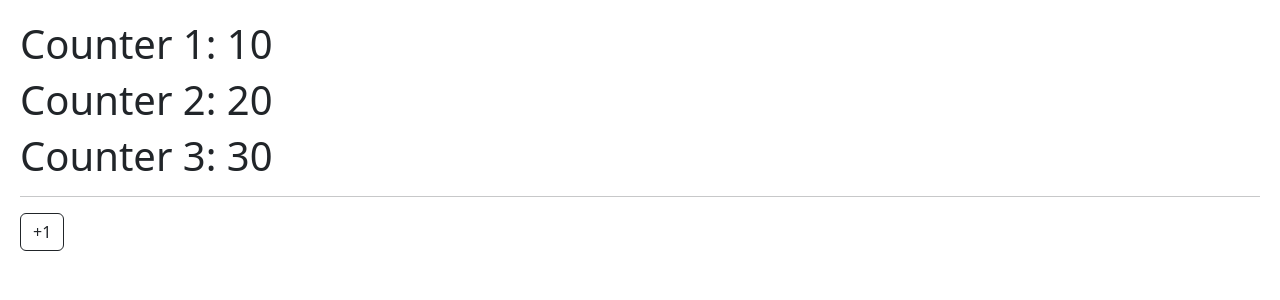
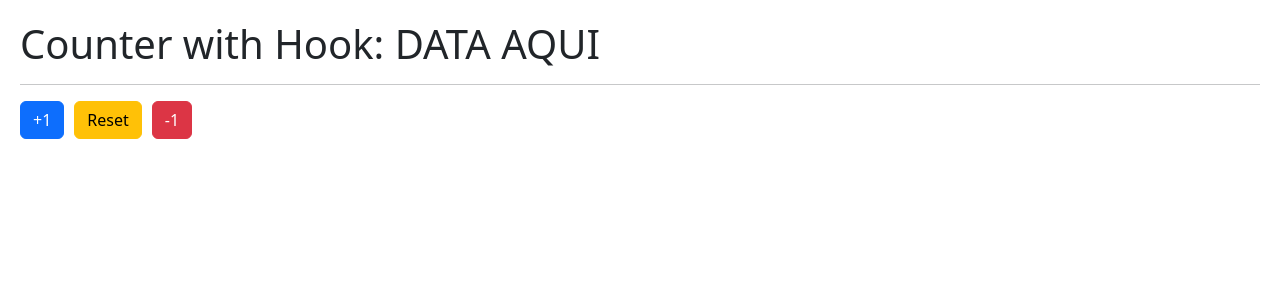
Before and after one commit to Overdmg/05-hook-app, a React (Vite) app: page / in a window 1280 px wide. Shown: the top 300 px of the page. Built offline with nearby package versions, Linux system fonts and the light colour scheme.

Commit message:
customH
prueba de custom hook

```diff
--- /dev/null
+++ b/src/01-useState/CounterWithCustomHook.jsx
@@ -0,0 +1,13 @@
+
+export const CounterWithCustomHook = () => {
+
+    return (
+        <>
+            <h1> Counter with Hook: DATA AQUI </h1>
+            <hr/>
+            <button className = "btn btn-primary" >+1</button>
+            <button className = "btn btn-warning" >Reset</button>
+            <button className = "btn btn-danger" >-1</button>
+        </>
+  )
+}
--- a/src/main.jsx
+++ b/src/main.jsx
@@ -3,10 +3,12 @@ import ReactDOM from 'react-dom/client'
 import './index.css'
 
 //import { HooksApp } from './HooksApp';
-import { CounterApp } from './01-useState/CounterApp';
+//import { CounterApp } from './01-useState/CounterApp';
+import { CounterWithCustomHook} from './01-useState/CounterWithCustomHook'
+
 
 ReactDOM.createRoot(document.getElementById('root')).render(
   <React.StrictMode>
-    <CounterApp />
+    <CounterWithCustomHook />
   </React.StrictMode>,
 )
```
